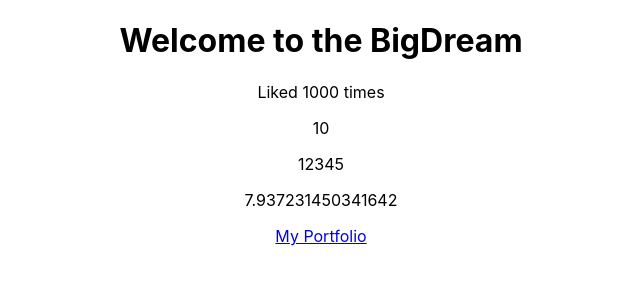
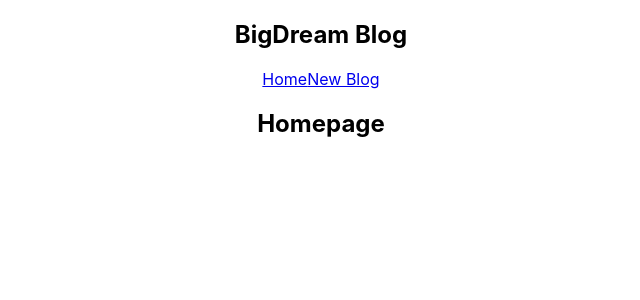
Before and after one commit to FrazaAdityaWiguna/Belajar-React-JS, a React (Create React App) app: page / in a window 1280 px wide. Shown: the top 300 px of the page, without its empty margins (319-959 px from the left). Built offline with nearby package versions, Linux system fonts and the light colour scheme.

Commit message:
Multiple Components

```diff
--- a/src/App.js
+++ b/src/App.js
@@ -1,5 +1,7 @@
 import React from 'react';
 import './App.css';
+import Navbar from './Navbar';
+import Home from './Home';
 
 function App() {
   const title = 'Welcome to the BigDream';
@@ -11,17 +13,9 @@ function App() {
 
   return (
     <div className="App">
+      <Navbar />
       <div className="content">
-        <h1>{title}</h1>
-        <p>Liked {likes} times</p>
-        <p>{10}</p>
-        <p>{[1, 2, 3, 4, 5]}</p>
-        <p>{Math.random() * 10}</p>
-
-        <a href={link}>My Portfolio</a>
-
-        {/* incorrect calling */}
-        {/* <p>{person}</p> */}
+        <Home />
       </div>
     </div>
   );
--- /dev/null
+++ b/src/Home.js
@@ -0,0 +1,9 @@
+import React from 'react';
+
+const Home = () => (
+  <div className="home">
+    <h2>Homepage</h2>
+  </div>
+);
+
+export default Home;
--- /dev/null
+++ b/src/Navbar.js
@@ -0,0 +1,13 @@
+import React from 'react';
+
+const Navbar = () => (
+  <nav className="navbar">
+    <h1>BigDream Blog</h1>
+    <div className="links">
+      <a href="/">Home</a>
+      <a href="/create">New Blog</a>
+    </div>
+  </nav>
+);
+
+export default Navbar;
```
